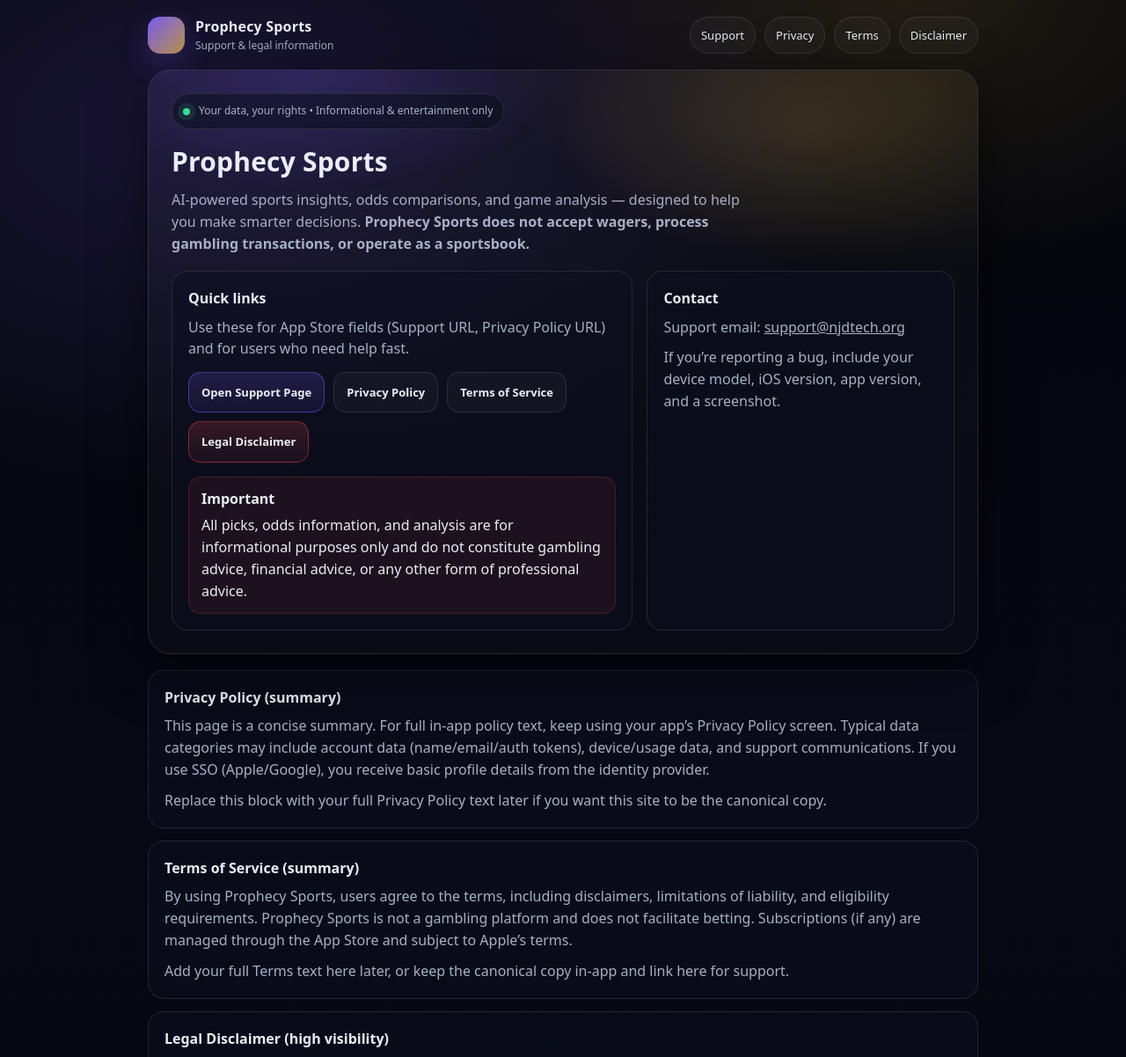
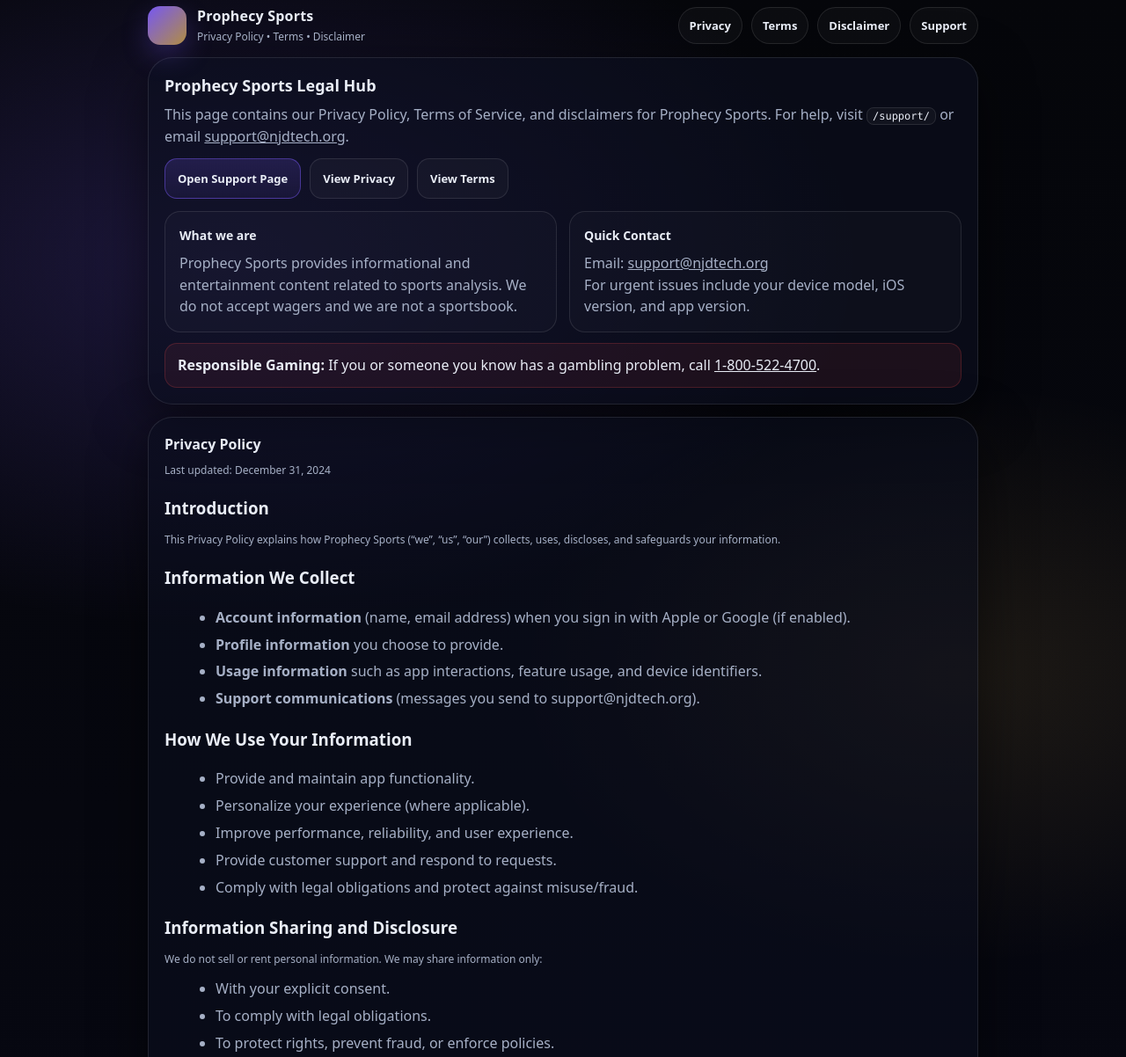
Before and after one commit to ndesplaines/ndesplaines.github.io, a plain HTML site: page prophecy-sports/index.html in a window 1280 px wide. Shown: the part 20-1222 px from the top of the page at 88% size. Drawn offline with Linux system fonts and the light colour scheme.

Commit message:
Revise title and meta description for legal hub
Updated the title and meta description to reflect the Privacy Policy and Terms. Adjusted various styles and content for better layout and clarity.

```diff
--- a/prophecy-sports/index.html
+++ b/prophecy-sports/index.html
@@ -4,257 +4,359 @@
   <meta charset="utf-8" />
   <meta name="viewport" content="width=device-width,initial-scale=1" />
   <meta name="color-scheme" content="dark" />
-  <title>Prophecy Sports — Support & Legal</title>
-  <meta name="description" content="Prophecy Sports — AI-powered sports insights (informational & entertainment only). Support, privacy policy, terms, and legal disclaimer." />
+  <title>Prophecy Sports — Privacy Policy & Terms</title>
+  <meta name="description" content="Prophecy Sports Privacy Policy, Terms of Service, and Disclaimer." />
+
   <style>
     :root{
       --bg:#05060a;
       --panel:#0c1020;
-      --panel2:#0a0d18;
+      --panel2:rgba(12,16,32,.60);
       --text:#e9edf6;
       --muted:#a6b0c6;
       --line:rgba(255,255,255,.10);
       --accent:#7c5cff;
-      --good:#38d996;
-      --warn:#ff4d4d;
-      --gold:#f6c453;
+      --accent2:#f6c453;
+      --danger:#ff4d4d;
+      --radius:18px;
+      --max:980px;
       --shadow: 0 18px 60px rgba(0,0,0,.55);
-      --radius: 18px;
-      --max: 980px;
-      font-synthesis-weight:none;
     }
     *{box-sizing:border-box}
+    html{scroll-behavior:smooth}
     body{
       margin:0;
-      font-family: ui-sans-serif, system-ui, -apple-system, Segoe UI, Roboto, Helvetica, Arial, "Apple Color Emoji","Segoe UI Emoji";
-      background: radial-gradient(1200px 700px at 20% 10%, rgba(124,92,255,.18), transparent 60%),
-                  radial-gradient(900px 600px at 80% 0%, rgba(246,196,83,.12), transparent 55%),
-                  linear-gradient(180deg, var(--bg), #070814 60%, #05060a);
+      font-family: ui-sans-serif, system-ui, -apple-system, Segoe UI, Roboto, Helvetica, Arial;
+      background:
+        radial-gradient(1200px 700px at 20% 10%, rgba(124,92,255,.20), transparent 60%),
+        radial-gradient(900px 600px at 85% 25%, rgba(246,196,83,.10), transparent 55%),
+        linear-gradient(180deg, var(--bg), #070814 60%, #05060a);
       color:var(--text);
       line-height:1.55;
     }
     a{color:inherit}
-    .wrap{max-width:var(--max); margin:0 auto; padding:28px 18px 44px;}
+    .wrap{max-width:var(--max); margin:0 auto; padding:26px 18px 54px;}
     .topbar{
-      display:flex; align-items:center; justify-content:space-between;
-      gap:14px; padding:10px 0 18px;
+      display:flex; flex-wrap:wrap; align-items:center; justify-content:space-between; gap:12px;
+      margin-bottom:14px;
     }
     .brand{
       display:flex; align-items:center; gap:12px; text-decoration:none;
+      color:inherit;
     }
     .logo{
-      width:42px; height:42px; border-radius:14px;
-      background: linear-gradient(135deg, rgba(124,92,255,.95), rgba(246,196,83,.75));
+      width:44px; height:44px; border-radius:14px;
+      background: linear-gradient(135deg, rgba(124,92,255,.95), rgba(246,196,83,.70));
       box-shadow: 0 12px 30px rgba(124,92,255,.25);
     }
-    .brand h1{font-size:16px; margin:0; letter-spacing:.2px}
-    .brand p{margin:0; font-size:12px; color:var(--muted)}
-    .nav{display:flex; flex-wrap:wrap; gap:10px; justify-content:flex-end}
+    .brand h1{margin:0; font-size:16px; letter-spacing:.2px}
+    .brand p{margin:2px 0 0; font-size:12px; color:var(--muted)}
+    .nav{
+      display:flex; flex-wrap:wrap; gap:10px;
+    }
     .chip{
       text-decoration:none;
-      padding:10px 12px; border:1px solid var(--line);
-      border-radius:999px; background: rgba(255,255,255,.03);
-      color:var(--text); font-size:13px;
+      font-weight:700;
+      font-size:13px;
+      padding:10px 12px;
+      border-radius:999px;
+      border:1px solid var(--line);
+      background: rgba(255,255,255,.03);
     }
     .chip:hover{border-color: rgba(124,92,255,.55)}
     .hero{
       border:1px solid var(--line);
-      border-radius: calc(var(--radius) + 8px);
-      background: linear-gradient(180deg, rgba(255,255,255,.03), rgba(255,255,255,.015));
+      background: var(--panel2);
+      border-radius: calc(var(--radius) + 10px);
       box-shadow: var(--shadow);
-      padding:26px;
-      overflow:hidden;
-      position:relative;
-    }
-    .hero:before{
-      content:"";
-      position:absolute; inset:-2px;
-      background: radial-gradient(500px 240px at 20% 0%, rgba(124,92,255,.22), transparent 60%),
-                  radial-gradient(520px 260px at 80% 10%, rgba(246,196,83,.14), transparent 60%);
-      pointer-events:none;
-      opacity:.9;
-    }
-    .hero > *{position:relative}
-    .kicker{
-      display:inline-flex; align-items:center; gap:10px;
-      padding:10px 12px; border:1px solid var(--line);
-      border-radius:999px; background: rgba(12,16,32,.60);
-      font-size:12px; color:var(--muted);
-    }
-    .dot{width:8px; height:8px; border-radius:99px; background:var(--good); box-shadow:0 0 0 6px rgba(56,217,150,.12)}
-    h2{margin:14px 0 8px; font-size:30px; letter-spacing:.2px}
-    .sub{margin:0; color:var(--muted); max-width:72ch}
-    .grid{
-      display:grid;
-      grid-template-columns: 1.2fr .8fr;
-      gap:16px;
-      margin-top:18px;
-    }
-    @media (max-width: 880px){
-      .grid{grid-template-columns:1fr}
-      .nav{justify-content:flex-start}
-    }
-    .card{
-      border:1px solid var(--line);
-      background: rgba(12,16,32,.55);
-      border-radius: var(--radius);
       padding:18px;
     }
-    .card h3{margin:0 0 8px; font-size:16px}
-    .card p{margin:0; color:var(--muted)}
-    .btnrow{display:flex; flex-wrap:wrap; gap:10px; margin-top:14px}
+    .hero h2{margin:0 0 6px; font-size:18px}
+    .hero p{margin:0; color:var(--muted)}
+    .ctaRow{display:flex; flex-wrap:wrap; gap:10px; margin-top:12px}
     .btn{
       display:inline-flex; align-items:center; justify-content:center;
       padding:12px 14px;
       border-radius:14px;
+      font-weight:900;
+      font-size:13px;
+      text-decoration:none;
+      border:1px solid rgba(124,92,255,.45);
+      background: linear-gradient(180deg, rgba(124,92,255,.18), rgba(124,92,255,.08));
+    }
+    .btn.secondary{
       border:1px solid var(--line);
       background: rgba(255,255,255,.03);
-      text-decoration:none;
-      font-weight:600;
-      font-size:13px;
+      font-weight:800;
     }
-    .btn.primary{
-      border-color: rgba(124,92,255,.45);
-      background: linear-gradient(180deg, rgba(124,92,255,.18), rgba(124,92,255,.08));
+    .grid{
+      display:grid;
+      grid-template-columns: 1fr 1fr;
+      gap:14px;
+      margin-top:14px;
     }
-    .btn.warn{
-      border-color: rgba(255,77,77,.40);
-      background: linear-gradient(180deg, rgba(255,77,77,.18), rgba(255,77,77,.06));
+    @media (max-width: 900px){ .grid{grid-template-columns:1fr} }
+    .card{
+      border:1px solid var(--line);
+      border-radius: var(--radius);
+      background: rgba(255,255,255,.02);
+      padding:16px;
     }
-    .notice{
-      margin-top:16px;
-      border-left:4px solid var(--warn);
-      padding:12px 14px;
-      border-radius: 14px;
+    .card h3{margin:0 0 8px; font-size:14px}
+    .card p{margin:0; color:var(--muted)}
+    .section{
+      margin-top:14px;
+      border:1px solid var(--line);
+      border-radius: calc(var(--radius) + 10px);
+      background: rgba(12,16,32,.55);
+      box-shadow: var(--shadow);
+      padding:18px;
+    }
+    .section h2{margin:0 0 8px; font-size:16px}
+    .meta{color:var(--muted); font-size:12px; margin:0 0 12px}
+    ul{margin:10px 0 0 18px}
+    li{margin:6px 0; color:var(--muted)}
+    .note{
+      margin-top:12px;
+      border-left:4px solid var(--danger);
       background: rgba(255,77,77,.08);
       border:1px solid rgba(255,77,77,.20);
+      border-radius:14px;
+      padding:12px 14px;
+      color:var(--text);
     }
-    .notice strong{display:block; margin-bottom:6px}
     .footer{
-      margin-top:26px; color:var(--muted); font-size:12px;
-      border-top:1px solid var(--line); padding-top:18px;
-      display:flex; flex-wrap:wrap; gap:10px; justify-content:space-between;
+      margin-top:18px;
+      color:var(--muted);
+      font-size:12px;
+      border-top:1px solid var(--line);
+      padding-top:14px;
+      display:flex;
+      flex-wrap:wrap;
+      gap:10px;
+      justify-content:space-between;
     }
-    .links a{color:var(--muted); text-decoration:none; margin-right:12px}
-    .links a:hover{color:var(--text)}
-    code{background:rgba(255,255,255,.06); padding:2px 6px; border-radius:8px; border:1px solid var(--line)}
+    .kbd{
+      font-family: ui-monospace, SFMono-Regular, Menlo, Monaco, Consolas, "Liberation Mono", monospace;
+      font-size:12px;
+      padding:2px 6px;
+      border-radius:8px;
+      border:1px solid var(--line);
+      background: rgba(255,255,255,.03);
+      color:var(--text);
+    }
   </style>
 </head>
+
 <body>
   <div class="wrap">
-    <div class="topbar">
+    <header class="topbar">
       <a class="brand" href="./index.html" aria-label="Prophecy Sports Home">
         <div class="logo" aria-hidden="true"></div>
         <div>
           <h1>Prophecy Sports</h1>
-          <p>Support & legal information</p>
+          <p>Privacy Policy • Terms • Disclaimer</p>
         </div>
       </a>
 
       <nav class="nav" aria-label="Primary">
-        <a class="chip" href="./support-index.html">Support</a>
         <a class="chip" href="#privacy">Privacy</a>
         <a class="chip" href="#terms">Terms</a>
         <a class="chip" href="#disclaimer">Disclaimer</a>
+        <a class="chip" href="./support/">Support</a>
       </nav>
-    </div>
+    </header>
 
-    <section class="hero" aria-label="Hero">
-      <span class="kicker"><span class="dot"></span> Your data, your rights • Informational & entertainment only</span>
-      <h2>Prophecy Sports</h2>
-      <p class="sub">
-        AI-powered sports insights, odds comparisons, and game analysis — designed to help you make smarter decisions.
-        <strong>Prophecy Sports does not accept wagers, process gambling transactions, or operate as a sportsbook.</strong>
+    <section class="hero">
+      <h2>Prophecy Sports Legal Hub</h2>
+      <p>
+        This page contains our Privacy Policy, Terms of Service, and disclaimers for Prophecy Sports.
+        For help, visit <span class="kbd">/support/</span> or email <a href="mailto:support@njdtech.org">support@njdtech.org</a>.
       </p>
+
+      <div class="ctaRow">
+        <a class="btn" href="./support/">Open Support Page</a>
+        <a class="btn secondary" href="#privacy">View Privacy</a>
+        <a class="btn secondary" href="#terms">View Terms</a>
+      </div>
 
       <div class="grid">
         <div class="card">
-          <h3>Quick links</h3>
-          <p>Use these for App Store fields (Support URL, Privacy Policy URL) and for users who need help fast.</p>
-          <div class="btnrow">
-            <a class="btn primary" href="./support-index.html">Open Support Page</a>
-            <a class="btn" href="#privacy">Privacy Policy</a>
-            <a class="btn" href="#terms">Terms of Service</a>
-            <a class="btn warn" href="#disclaimer">Legal Disclaimer</a>
-          </div>
-
-          <div class="notice" role="note">
-            <strong>Important</strong>
-            All picks, odds information, and analysis are for informational purposes only and do not constitute gambling advice,
-            financial advice, or any other form of professional advice.
-          </div>
+          <h3>What we are</h3>
+          <p>
+            Prophecy Sports provides informational and entertainment content related to sports analysis.
+            We do not accept wagers and we are not a sportsbook.
+          </p>
         </div>
-
         <div class="card">
-          <h3>Contact</h3>
+          <h3>Quick Contact</h3>
           <p>
-            Support email: <a href="mailto:support@njdtech.org">support@njdtech.org</a>
-          </p>
-          <p style="margin-top:10px">
-            If you’re reporting a bug, include your device model, iOS version, app version, and a screenshot.
+            Email: <a href="mailto:support@njdtech.org">support@njdtech.org</a><br/>
+            For urgent issues include your device model, iOS version, and app version.
           </p>
         </div>
       </div>
+
+      <div class="note" role="note">
+        <strong>Responsible Gaming:</strong> If you or someone you know has a gambling problem, call
+        <a href="tel:18005224700">1-800-522-4700</a>.
+      </div>
     </section>
 
-    <section id="privacy" style="margin-top:18px" class="card" aria-label="Privacy Policy">
-      <h3>Privacy Policy (summary)</h3>
-      <p>
-        This page is a concise summary. For full in-app policy text, keep using your app’s Privacy Policy screen.
-        Typical data categories may include account data (name/email/auth tokens), device/usage data, and support communications.
-        If you use SSO (Apple/Google), you receive basic profile details from the identity provider.
+    <!-- ===================== PRIVACY ===================== -->
+    <section id="privacy" class="section">
+      <h2>Privacy Policy</h2>
+      <p class="meta">Last updated: December 31, 2024</p>
+
+      <h3>Introduction</h3>
+      <p class="meta" style="margin-top:-6px">
+        This Privacy Policy explains how Prophecy Sports (“we”, “us”, “our”) collects, uses, discloses, and safeguards your information.
       </p>
-      <p style="margin-top:10px; color:var(--muted)">
-        Replace this block with your full Privacy Policy text later if you want this site to be the canonical copy.
+
+      <h3>Information We Collect</h3>
+      <ul>
+        <li><strong>Account information</strong> (name, email address) when you sign in with Apple or Google (if enabled).</li>
+        <li><strong>Profile information</strong> you choose to provide.</li>
+        <li><strong>Usage information</strong> such as app interactions, feature usage, and device identifiers.</li>
+        <li><strong>Support communications</strong> (messages you send to support@njdtech.org).</li>
+      </ul>
+
+      <h3>How We Use Your Information</h3>
+      <ul>
+        <li>Provide and maintain app functionality.</li>
+        <li>Personalize your experience (where applicable).</li>
+        <li>Improve performance, reliability, and user experience.</li>
+        <li>Provide customer support and respond to requests.</li>
+        <li>Comply with legal obligations and protect against misuse/fraud.</li>
+      </ul>
+
+      <h3>Information Sharing and Disclosure</h3>
+      <p class="meta" style="margin-top:-6px">
+        We do not sell or rent personal information. We may share information only:
+      </p>
+      <ul>
+        <li>With your explicit consent.</li>
+        <li>To comply with legal obligations.</li>
+        <li>To protect rights, prevent fraud, or enforce policies.</li>
+        <li>With service providers assisting operations (under confidentiality obligations).</li>
+        <li>In connection with a business transfer or merger.</li>
+      </ul>
+
+      <h3>Data Security</h3>
+      <p class="meta" style="margin-top:-6px">
+        We use reasonable safeguards to protect information, but no method is 100% secure.
+      </p>
+
+      <h3>Data Retention</h3>
+      <p class="meta" style="margin-top:-6px">
+        We retain personal information only as long as necessary for the purposes described or as required by law.
+      </p>
+
+      <h3>Your Rights</h3>
+      <ul>
+        <li>Access and correct your information (where applicable).</li>
+        <li>Request deletion of your account and associated data.</li>
+        <li>Opt-out of marketing communications (if any).</li>
+      </ul>
+
+      <h3>Third-Party Services</h3>
+      <p class="meta" style="margin-top:-6px">
+        If the app uses Apple/Google authentication, those providers have their own privacy policies.
+      </p>
+
+      <h3>Children’s Privacy</h3>
+      <p class="meta" style="margin-top:-6px">
+        This app is not intended for children under 13. We do not knowingly collect personal information from children under 13.
+      </p>
+
+      <h3>Changes</h3>
+      <p class="meta" style="margin-top:-6px">
+        We may update this policy by posting a new version and updating the “Last updated” date.
+      </p>
+
+      <h3>Contact</h3>
+      <p class="meta" style="margin-top:-6px">
+        Email: <a href="mailto:support@njdtech.org">support@njdtech.org</a>
       </p>
     </section>
 
-    <section id="terms" style="margin-top:14px" class="card" aria-label="Terms of Service">
-      <h3>Terms of Service (summary)</h3>
-      <p>
-        By using Prophecy Sports, users agree to the terms, including disclaimers, limitations of liability,
-        and eligibility requirements. Prophecy Sports is not a gambling platform and does not facilitate betting.
-        Subscriptions (if any) are managed through the App Store and subject to Apple’s terms.
+    <!-- ===================== TERMS ===================== -->
+    <section id="terms" class="section">
+      <h2>Terms of Service</h2>
+      <p class="meta">Last updated: December 31, 2024</p>
+
+      <h3>Agreement to Terms</h3>
+      <p class="meta" style="margin-top:-6px">
+        By accessing or using Prophecy Sports (the “App”), you agree to be bound by these Terms. If you do not agree, do not use the App.
       </p>
-      <p style="margin-top:10px; color:var(--muted)">
-        Add your full Terms text here later, or keep the canonical copy in-app and link here for support.
+
+      <h3>Acceptable Use</h3>
+      <ul>
+        <li>Do not violate laws or regulations.</li>
+        <li>Do not attempt unauthorized access to systems.</li>
+        <li>Do not transmit malicious code.</li>
+        <li>Do not interfere with service operation.</li>
+        <li>Do not impersonate any person or entity.</li>
+      </ul>
+
+      <h3>Intellectual Property</h3>
+      <p class="meta" style="margin-top:-6px">
+        The App and its content are owned by us and/or licensors and protected by applicable laws.
+      </p>
+
+      <h3>Termination</h3>
+      <p class="meta" style="margin-top:-6px">
+        We may suspend or terminate access at our discretion for violations of these Terms.
+      </p>
+
+      <h3>Governing Law</h3>
+      <p class="meta" style="margin-top:-6px">
+        These Terms are governed by the laws of the applicable jurisdiction (to be specified as needed).
+      </p>
+
+      <h3>Contact</h3>
+      <p class="meta" style="margin-top:-6px">
+        Email: <a href="mailto:support@njdtech.org">support@njdtech.org</a>
       </p>
     </section>
 
-    <section id="disclaimer" style="margin-top:14px" class="card" aria-label="Legal Disclaimer">
-      <h3>Legal Disclaimer (high visibility)</h3>
-      <div class="notice" role="note" style="border-left-color: var(--warn);">
-        <strong>Prophecy Sports is NOT a gambling platform.</strong>
-        We do not accept bets, process wagers, or operate as a sportsbook.
+    <!-- ===================== DISCLAIMER ===================== -->
+    <section id="disclaimer" class="section">
+      <h2>Disclaimer</h2>
+      <p class="meta" style="margin-top:-6px">
+        Prophecy Sports content is provided for informational and entertainment purposes only.
+        Nothing in the App constitutes betting advice, gambling advice, financial advice, or professional advice.
+      </p>
+
+      <h3>No Guarantees</h3>
+      <ul>
+        <li>Outcomes are uncertain. Past performance is not indicative of future results.</li>
+        <li>We make no guarantees regarding accuracy, completeness, or usefulness of information.</li>
+      </ul>
+
+      <h3>Limitation of Liability</h3>
+      <p class="meta" style="margin-top:-6px">
+        To the fullest extent permitted by law, we are not liable for indirect, incidental, special, consequential, or punitive damages.
+      </p>
+
+      <div class="note">
+        <strong>Help available:</strong> National Problem Gambling Helpline:
+        <a href="tel:18005224700">1-800-522-4700</a>
       </div>
-      <p style="margin-top:10px">
-        Prophecy Sports provides sports analysis, statistics, predictions, and related informational content for
-        <strong>entertainment and educational purposes only</strong>. Past performance is not indicative of future results,
-        and no outcome is guaranteed.
-      </p>
-      <p style="margin-top:10px">
-        If you or someone you know has a gambling problem, seek help:
-        <br/>• National Problem Gambling Helpline: <a href="tel:18005224700">1-800-522-4700</a>
-        <br/>• National Council on Problem Gambling: <span style="color:var(--muted)">ncpgambling.org</span>
-      </p>
-      <p style="margin-top:10px; color:var(--muted)">
-        Contact: <a href="mailto:support@njdtech.org">support@njdtech.org</a>
-      </p>
     </section>
 
-    <div class="footer">
-      <div class="links">
-        <a href="./support-index.html">Support</a>
-        <a href="#privacy">Privacy</a>
-        <a href="#terms">Terms</a>
-        <a href="#disclaimer">Disclaimer</a>
+    <footer class="footer">
+      <div>
+        <a href="./support/">Support</a>
+        &nbsp;•&nbsp;
+        <a href="mailto:support@njdtech.org">support@njdtech.org</a>
       </div>
-      <div>© <span id="y"></span> Prophecy Sports. All rights reserved.</div>
-    </div>
+      <div>© <span id="year"></span> Prophecy Sports</div>
+    </footer>
   </div>
 
   <script>
-    document.getElementById("y").textContent = new Date().getFullYear();
+    document.getElementById("year").textContent = new Date().getFullYear();
   </script>
 </body>
 </html>
```
